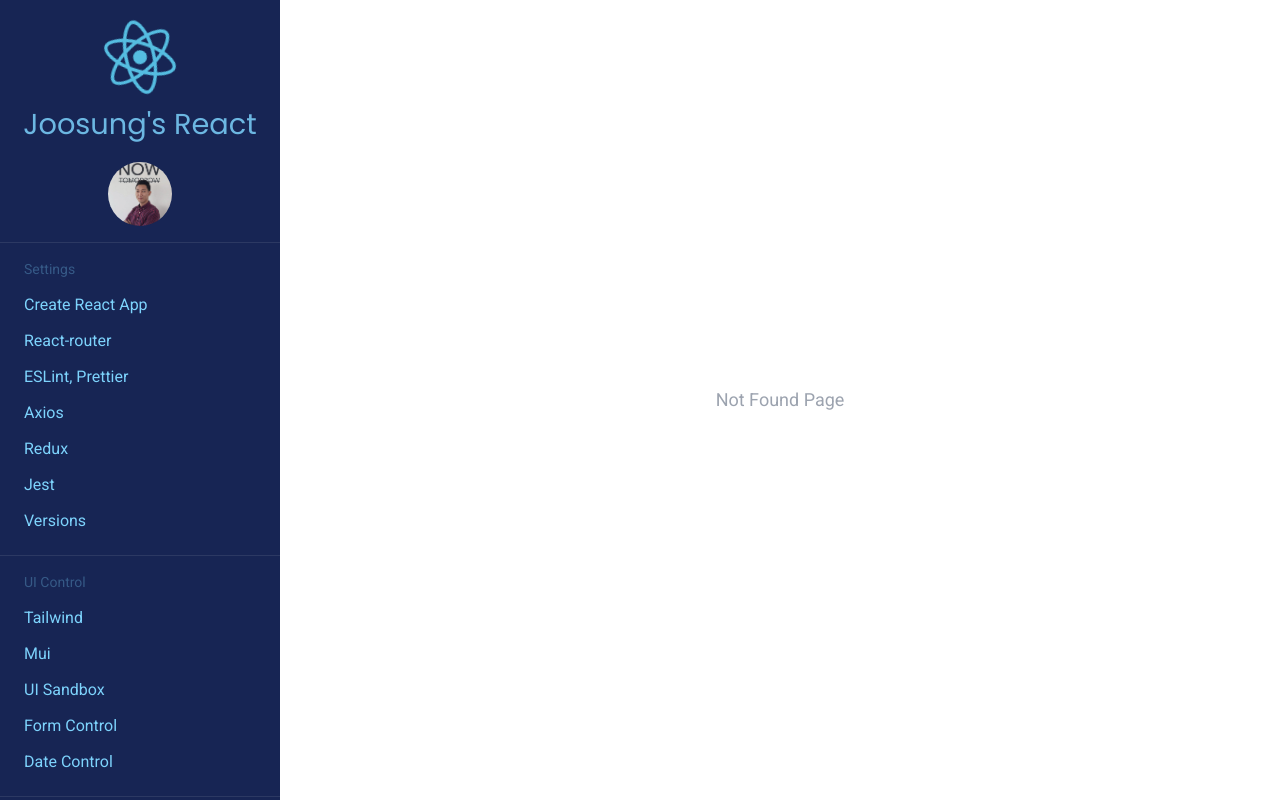
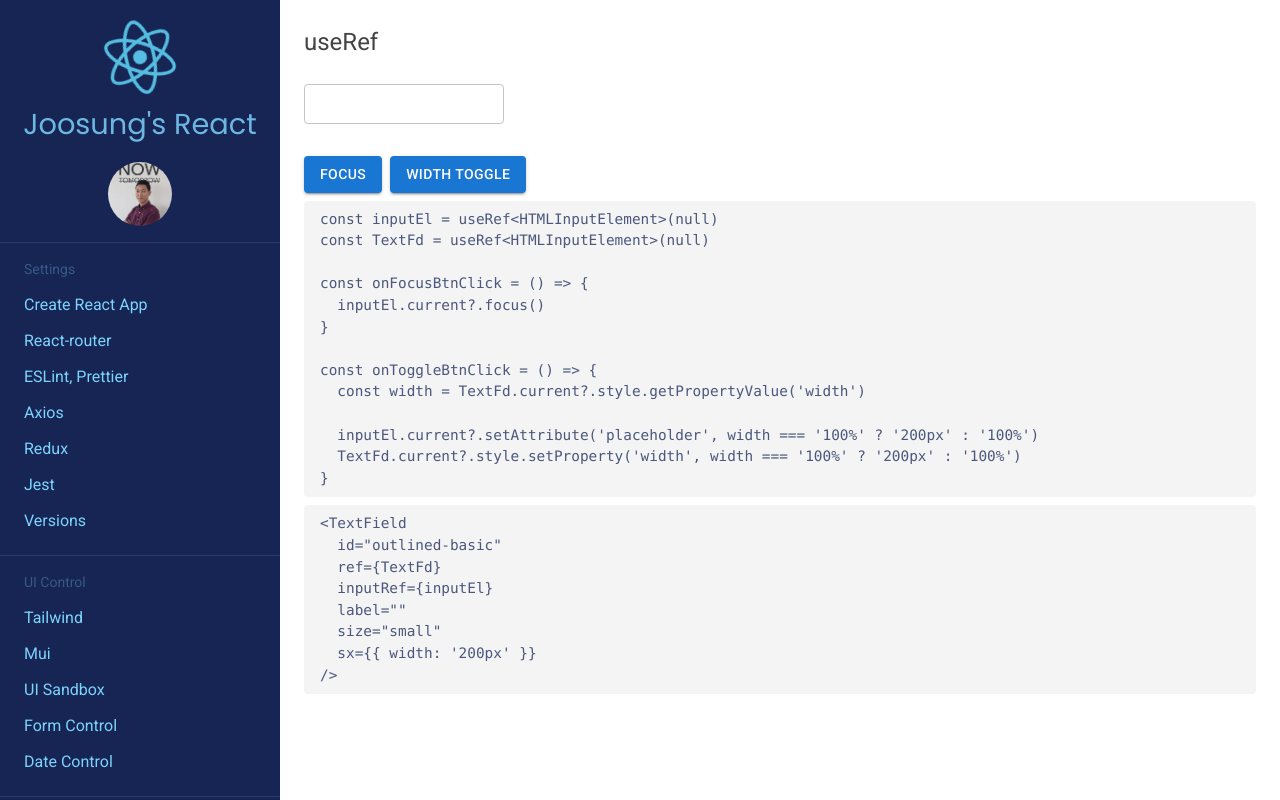
Before and after one commit to joosung21/react-docs, a React (Create React App) app: page /use-ref in a window 1280 px wide. Built offline with nearby package versions, Linux system fonts and the light colour scheme.

Commit message:
useRef 추가

```diff
--- /dev/null
+++ b/src/pages/UseRef.tsx
@@ -0,0 +1,76 @@
+import React, { useRef } from 'react'
+import TextField from '@mui/material/TextField'
+import Button from '@mui/material/Button'
+
+const UseRef = () => {
+  const inputEl = useRef<HTMLInputElement>(null)
+  const TextFd = useRef<HTMLInputElement>(null)
+
+  const onFocusBtnClick = () => {
+    inputEl.current?.focus()
+  }
+
+  const onToggleBtnClick = () => {
+    const width = TextFd.current?.style.getPropertyValue('width')
+
+    inputEl.current?.setAttribute('placeholder', width === '100%' ? '200px' : '100%')
+    TextFd.current?.style.setProperty('width', width === '100%' ? '200px' : '100%')
+  }
+
+  return (
+    <div>
+      <div className="page-title">useRef</div>
+
+      <TextField
+        id="outlined-basic"
+        ref={TextFd}
+        inputRef={inputEl}
+        label=""
+        size="small"
+        sx={{ width: '200px' }}
+      />
+
+      <div className="mt-8 space-x-2">
+        <Button variant="contained" color="primary" onClick={onFocusBtnClick}>
+          Focus
+        </Button>
+
+        <Button variant="contained" color="primary" onClick={onToggleBtnClick}>
+          Width Toggle
+        </Button>
+      </div>
+
+      <div className="code">
+        <pre>
+          {`const inputEl = useRef<HTMLInputElement>(null)
+const TextFd = useRef<HTMLInputElement>(null)
+
+const onFocusBtnClick = () => {
+  inputEl.current?.focus()
+}
+
+const onToggleBtnClick = () => {
+  const width = TextFd.current?.style.getPropertyValue('width')
+
+  inputEl.current?.setAttribute('placeholder', width === '100%' ? '200px' : '100%')
+  TextFd.current?.style.setProperty('width', width === '100%' ? '200px' : '100%')
+}`}
+        </pre>
+      </div>
+      <div className="code">
+        <pre>
+          {`<TextField
+  id="outlined-basic"
+  ref={TextFd}
+  inputRef={inputEl}
+  label=""
+  size="small"
+  sx={{ width: '200px' }}
+/>`}
+        </pre>
+      </div>
+    </div>
+  )
+}
+
+export default UseRef
--- a/src/router/AppRouter.tsx
+++ b/src/router/AppRouter.tsx
@@ -18,6 +18,7 @@
 import UseEffect from 'pages/UseEffect'
 import UseCallback from 'pages/UseCallback'
 import UseMemo from 'pages/UseMemo'
+import UseRef from 'pages/UseRef'
 
 const AppRouter = () => {
   return (
@@ -42,6 +43,7 @@
           <Route path="/use-effect" element={<UseEffect />} />
           <Route path="/use-callback" element={<UseCallback />} />
           <Route path="/use-memo" element={<UseMemo />} />
+          <Route path="/use-ref" element={<UseRef />} />
           <Route path="/todo" element={<Todo />} />
           <Route path="*" element={<NotFound />} />
         </Routes>
```
